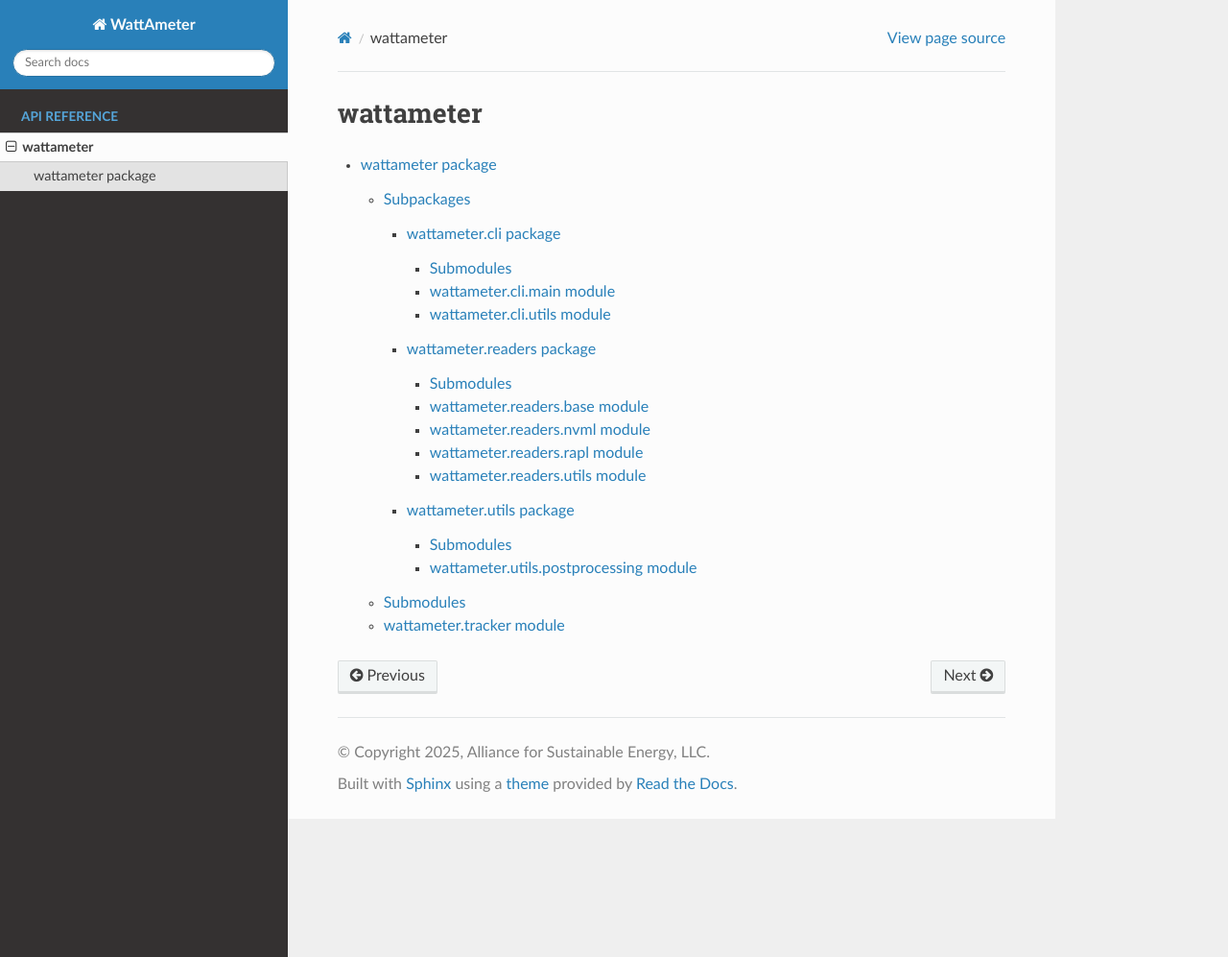
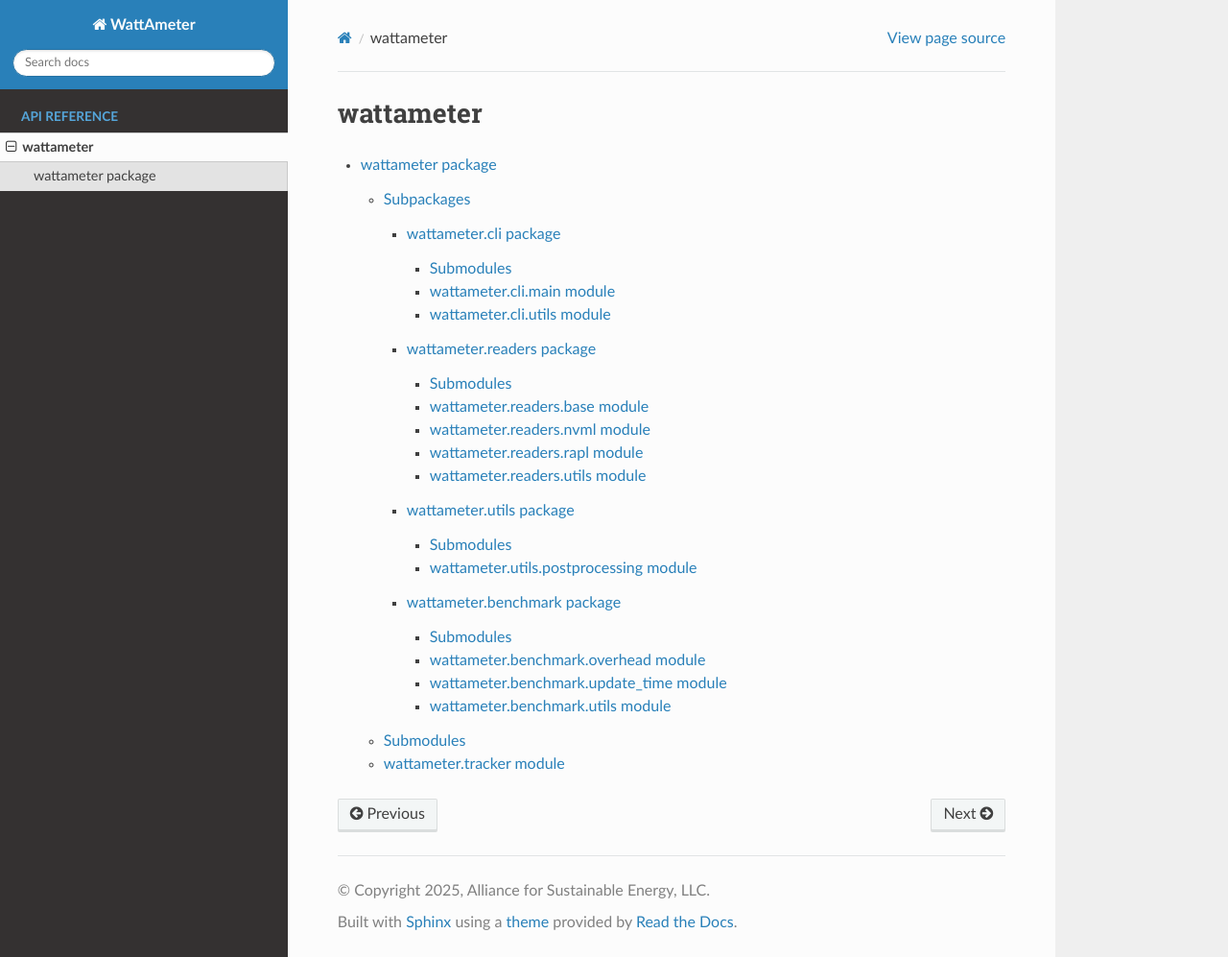
Before and after one commit to NatLabRockies/WattAMeter, a Sphinx documentation site: the page built from docs/api/modules.rst, in a window 1280 px wide and 997 px high. Shown: the whole window at 96% size. Built offline with Sphinx 7.4.7 and the Read the Docs theme 3.1.0, drawn with Linux system fonts in a browser that asks for light colours.

Commit message:
Adds test and docs for the benchmark features

```diff
--- a/docs/api/wattameter.rst
+++ b/docs/api/wattameter.rst
@@ -10,6 +10,7 @@ Subpackages
    wattameter.cli
    wattameter.readers
    wattameter.utils
+   wattameter.benchmark
 
 Submodules
 ----------
--- a/docs/conf.py
+++ b/docs/conf.py
@@ -51,3 +51,13 @@ typehints_defaults = "braces-after"
 # https://www.sphinx-doc.org/en/master/usage/configuration.html#options-for-html-output
 
 html_theme = "sphinx_rtd_theme"
+html_static_path = ["_static"]
+
+# Copy logo from root to _static
+logo_src = os.path.abspath(os.path.join("..", "wattameter_logo.png"))
+logo_dst = os.path.abspath(os.path.join(html_static_path[0], "wattameter-logo.png"))
+if os.path.exists(logo_src) and not os.path.exists(logo_dst):
+    import shutil
+
+    os.makedirs(os.path.dirname(logo_dst), exist_ok=True)
+    shutil.copyfile(logo_src, logo_dst)
```
Also changed, not shown: docs/api/wattameter.benchmark.rst (added, +29 -0 lines), docs/index.rst (+5 -2 lines), 3 other files.
